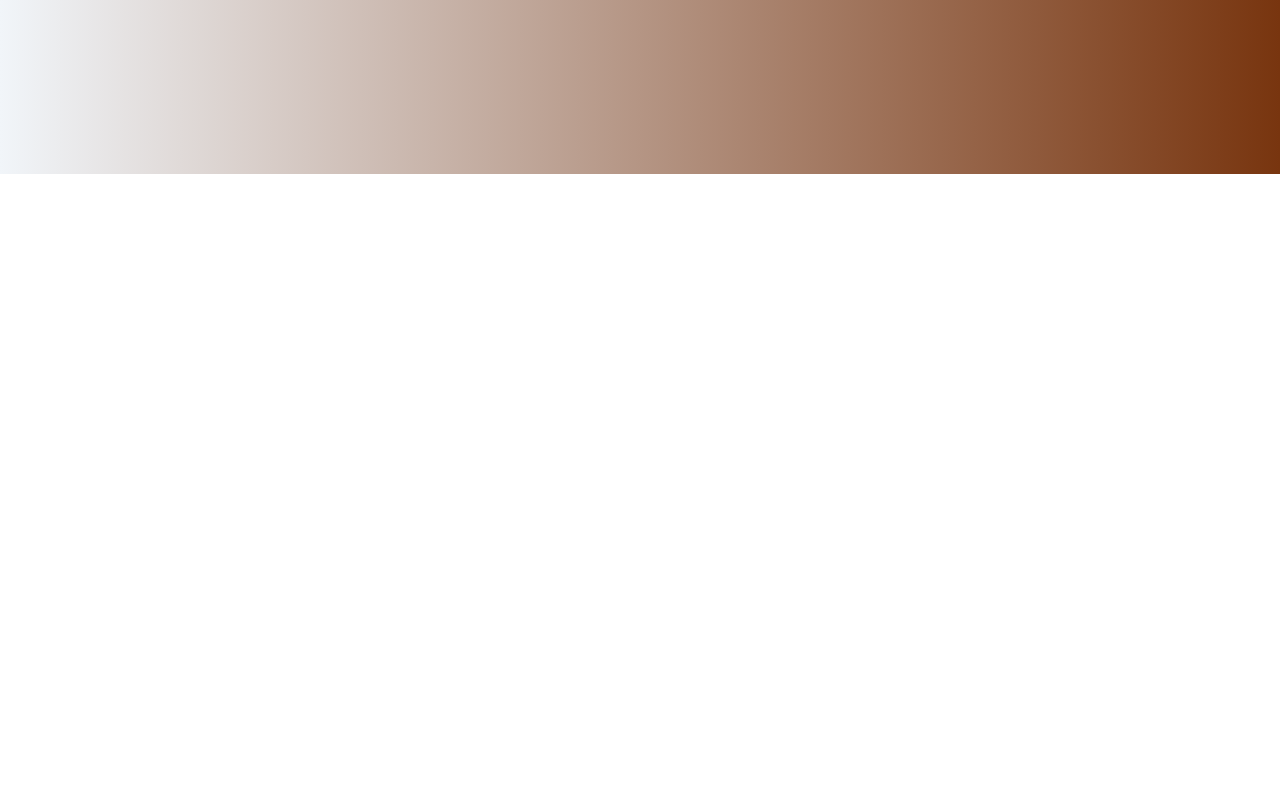
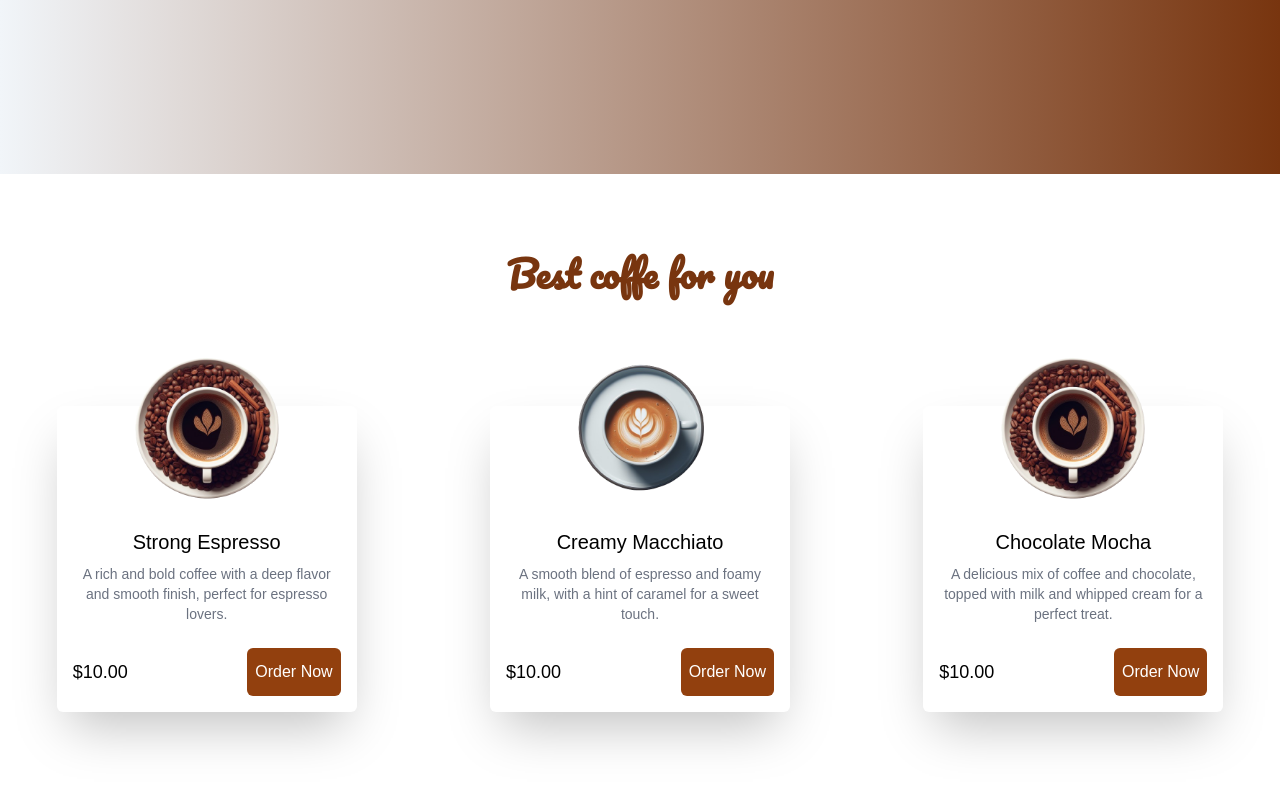
Before and after one commit to KashifSaeed1/coffee-shop-landing-page, a React (Create React App) app: page / in a window 1280 px wide. Shown: the part 712-1498 px from the top of the page. Before the commit the page ends 886 px from the top, so only its background shows below. Built offline with nearby package versions, Linux system fonts and the light colour scheme.

Commit message:
Updated menu section with attractive coffee names and descriptions

```diff
--- a/src/App.jsx
+++ b/src/App.jsx
@@ -2,11 +2,13 @@
 import './App.css';
 import Navbar from './component/Navbar';
 import Home from './component/Home';
+import Menu from "./component/Menu";
 function App() {
   return (
     <>
     <Navbar/>
     <Home/>
+    <Menu/>
     </>
   );
 }
--- /dev/null
+++ b/src/component/Menu.js
@@ -0,0 +1,32 @@
+import React from 'react'
+import { MenuDetails } from './MenuDetails'
+import MenuData from './MenuData'
+import {motion} from 'framer-motion'
+export default function Menu() {
+  return (
+    <div id='menu' className=' py-20 scroll-smooth '>
+        <div className='max-w-7xl mx-auto '>
+            {/* heading sectin */}
+            <div className='text-center mb-20'>
+                <motion.h1
+                initial={{opacity:0, y:100}}
+                whileInView={{opacity:1 , y:0}}
+                transition={{duration:1.5, delay:0.5}}
+                className='text-amber-900 text-4xl font-cursive font-bold'>Best coffe for you</motion.h1>
+            </div>
+<motion.div
+initial={{opacity:0, y:100}}
+whileInView={{opacity:1 , y:0}}
+transition={{duration:1.5, delay:0.5}}
+
+className='grid grid-cols-1 sm:grid-cols-2 md:grid-cols-3 gap-14 md:gap-5 place-items-center'>
+    {MenuDetails.map((menu)=>(
+        <MenuData key={menu.id} menu={menu}/>
+    ))}
+
+</motion.div>
+        </div>
+
+    </div>
+  )
+}
--- /dev/null
+++ b/src/component/MenuData.js
@@ -0,0 +1,23 @@
+import React from 'react'
+export default function MenuData(props){
+const { name, description, img} = props.menu
+
+  return (
+    <div className='bg-white hover:bg-amber-900 rounded-md text-center transition-all relative
+    duration-high group  mt-8 shadow-2xl max-w-[300px] hover:text-white'>
+    <div className='h-[122px]'>
+        <img src={img} alt='' className='max-w-[180px] mx-auto absolute pt-4 top-[-140px] left-12 right-12
+          transform translate-y-14  group-hover:scale-95 group-hover:rotate-6 duration-300'/>
+    </div>
+    <div className='text-center'>
+    <h1 className='text-xl '>{name}</h1>
+    <p className='text-gray-500 group-hover:text-white text-md px-4 text-sm py-2'>{description}</p>
+    <div className='flex justify-between items-center px-4 py-4 '>
+        <p className='text-lg '>$10.00</p>
+        <button className='bg-amber-800 text-white text-md px-2 py-3 rounded-md
+        hover:bg-white hover:text-amber-800'>Order Now</button>
+    </div>
+      </div>
+    </div>
+  )
+}
--- /dev/null
+++ b/src/component/MenuDetails.js
@@ -0,0 +1,27 @@
+import coffee2 from '../assests/coffee2.png'
+import coffee3 from '../assests/coffee3.png'
+
+
+export const MenuDetails = [
+  {
+    id: 1,
+    img: coffee2,
+    name: "Strong Espresso",
+    description:
+      "A rich and bold coffee with a deep flavor and smooth finish, perfect for espresso lovers.",
+  },
+  {
+    id: 2,
+    img: coffee3,
+    name: "Creamy Macchiato",
+    description:
+      "A smooth blend of espresso and foamy milk, with a hint of caramel for a sweet touch.",
+  },
+  {
+    id: 3,
+    img: coffee2,
+    name: "Chocolate Mocha",
+    description:
+      "A delicious mix of coffee and chocolate, topped with milk and whipped cream for a perfect treat.",
+  },
+];
```
